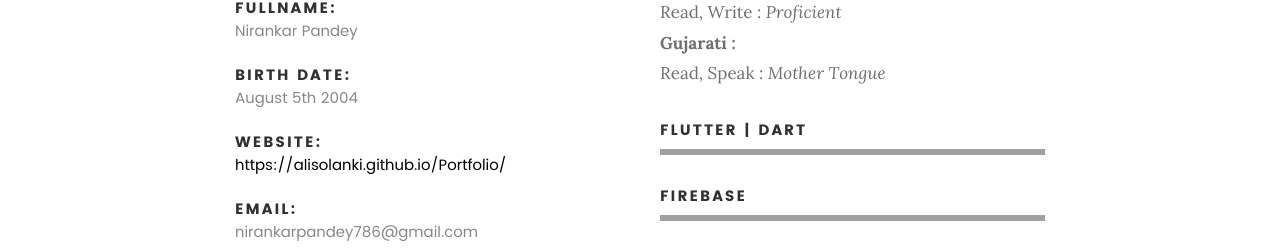
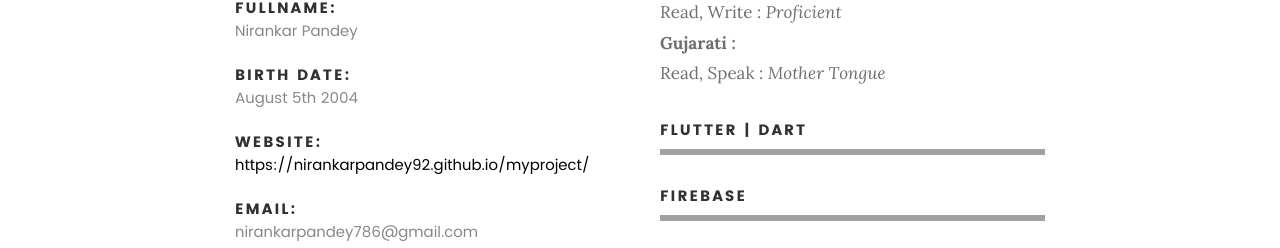
Before and after one commit to nirankarpandey92/myproject, a plain HTML site: page index.html in a window 1280 px wide. Shown: the part 1212-1460 px from the top of the page. Drawn offline with Linux system fonts and the light colour scheme; files whose address does not match are found by name.

Commit message:
new commit

```diff
--- a/index.html
+++ b/index.html
@@ -28,8 +28,8 @@
     <meta name="copyright" content="Nirankar Pandey">
     <meta name="reply-to" content="nirankarpandey786@gmail.com">
     <meta name="owner" content="Nirankar Pandey">
-    <meta name="url" content="https://alisolanki.github.io/Portfolio/">
-    <meta name="identifier-URL" content="https://alisolanki.github.io/Portfolio/">
+    <meta name="url" content="https://nirankarpandey92.github.io/myproject/">
+    <meta name="identifier-URL" content="https://nirankarpandey92.github.io/myproject/">
     <meta name="directory" content="submission">
     <meta name="category" content="Business | Portfolio">
     <meta name="coverage" content="Worldwide">
@@ -159,7 +159,7 @@
    				</li>
    				<li>
    					<strong>Website:</strong>
-   					<span><a href="#">https://alisolanki.github.io/Portfolio/</a></span>
+   					<span><a href="#">https://nirankarpandey92.github.io/myproject/</a></span>
    				</li>
                     <li>
                         <strong>Email:</strong>
```
